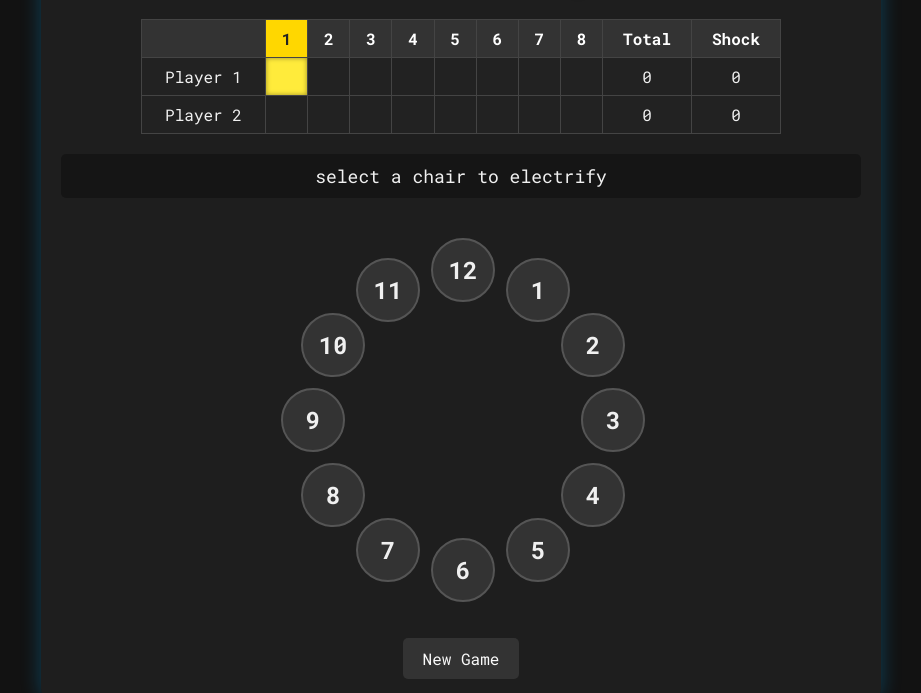
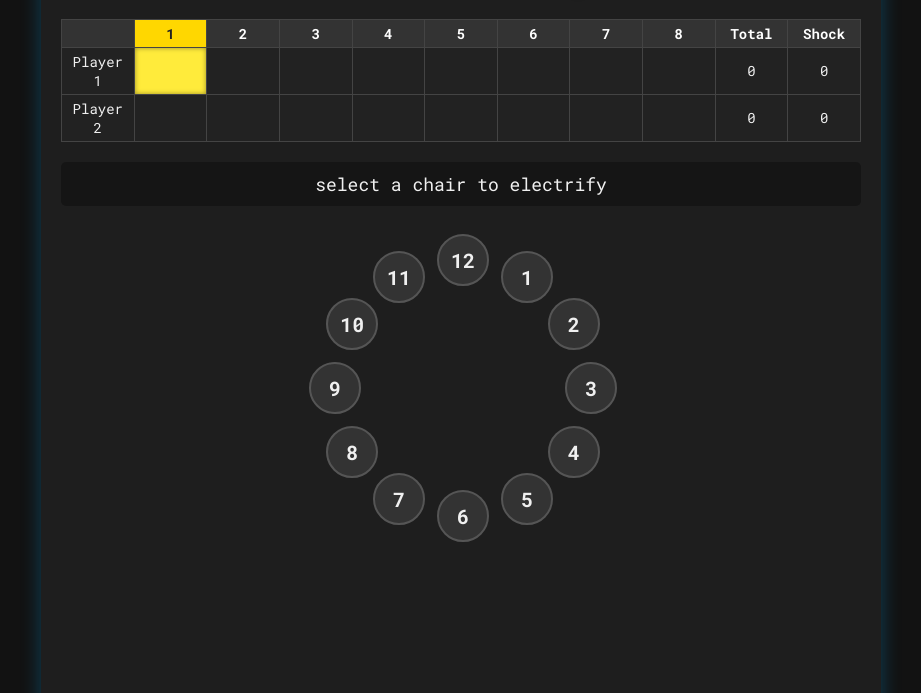
Before and after one commit to qKota58wbp/electric-chair-game, a plain HTML site: page index.html in a window 1280 px wide. Shown: the part 107-800 px from the top of the page, without its empty margins (179-1100 px from the left). Drawn offline with Linux system fonts and the light colour scheme.

Commit message:
Add files via upload
スマホの仕様に変更

```diff
--- a/index.html
+++ b/index.html
@@ -1,5 +1,6 @@
 <!DOCTYPE html>
 <html lang="ja">
+
 <head>
     <meta charset="UTF-8">
     <meta name="viewport" content="width=device-width, initial-scale=1.0">
@@ -10,148 +11,259 @@
         body {
             font-family: 'Roboto Mono', monospace;
             text-align: center;
-            background-color: #121212; /* Dark Background */
-            color: #f0f0f0; /* Light Text */
+            background-color: #121212;
+            /* Dark Background */
+            color: #f0f0f0;
+            /* Light Text */
             margin: 0;
             padding: 20px;
             transition: background-color 0.3s ease, color 0.3s ease;
         }
+
         h1 {
-            color: #FF4081; /* Accent Color */
+            color: #FF4081;
+            /* Accent Color */
             text-shadow: 2px 2px 4px rgba(0, 0, 0, 0.5);
         }
+
         .game-container {
             max-width: 800px;
             margin: 0 auto;
             padding: 20px;
-            background-color: rgba(255, 255, 255, 0.05); /* Translucent White */
+            background-color: rgba(255, 255, 255, 0.05);
+            /* Translucent White */
             border-radius: 10px;
-            box-shadow: 0 0 20px rgba(0, 174, 255, 0.3); /* Neon Glow */
+            box-shadow: 0 0 20px rgba(0, 174, 255, 0.3);
+            /* Neon Glow */
             transition: background-color 0.3s ease, box-shadow 0.3s ease;
         }
+
         .status {
             font-size: 18px;
             margin: 20px 0;
             padding: 10px;
-            background-color: rgba(0, 0, 0, 0.3); /* Dark Translucent */
+            background-color: rgba(0, 0, 0, 0.3);
+            /* Dark Translucent */
             border-radius: 5px;
             transition: background-color 0.3s ease;
         }
+
         .scores {
             display: flex;
             justify-content: space-around;
             margin-bottom: 20px;
         }
+
         .player-score {
             padding: 10px 20px;
-            background-color: rgba(0, 0, 0, 0.3); /* Dark Translucent */
+            background-color: rgba(0, 0, 0, 0.3);
+            /* Dark Translucent */
             border-radius: 5px;
             font-weight: bold;
             transition: background-color 0.3s ease;
         }
+
         .player-score.active {
-            background-color: #64FFDA; /* Active Highlight */
+            background-color: #64FFDA;
+            /* Active Highlight */
             color: #222;
         }
+
         table#scoreboard {
             margin: 0 auto 20px;
             border-collapse: collapse;
-            width: 80%;
+            width: 100%;
+            /* 80%から100%に変更 */
             border: 1px solid #444;
+            font-size: 14px;
+            /* フォントサイズを小さく */
+            table-layout: fixed;
+            /* テーブルレイアウトを固定 */
+            overflow-x: auto;
+            /* 必要に応じて横スクロール */
         }
-        table#scoreboard th, table#scoreboard td {
+
+        table#scoreboard th,
+        table#scoreboard td {
             border: 1px solid #444;
-            padding: 8px 12px;
+            padding: 4px;
+            /* パディングを小さく */
             text-align: center;
+            word-break: break-word;
+            /* 長いテキストの折り返し */
         }
+
+        @media screen and (max-width: 600px) {
+            table#scoreboard {
+                font-size: 12px;
+                /* さらに小さく */
+            }
+
+            table#scoreboard th,
+            table#scoreboard td {
+                padding: 2px;
+                /* パディングをさらに小さく */
+            }
+
+            .game-container {
+                padding: 10px;
+                /* コンテナのパディングも小さく */
+            }
+        }
+
         table#scoreboard th {
             background-color: #333;
             color: #fff;
         }
+
         table#scoreboard td {
             background-color: #222;
         }
+
         /* --- Highlight Styles --- */
         table#scoreboard th.current-turn {
-            background-color: #FFD700; /* Current Turn Header Highlight */
+            background-color: #FFD700;
+            /* Current Turn Header Highlight */
             color: #222;
             font-weight: bold;
         }
+
         table#scoreboard td.current-turn {
-            background-color: #FFEB3B; /* Current Turn Cell Highlight (Slightly different yellow) */
+            background-color: #FFEB3B;
+            /* Current Turn Cell Highlight (Slightly different yellow) */
             color: #222;
             font-weight: bold;
-             box-shadow: inset 0 0 5px rgba(0,0,0,0.4); /* Inner shadow for depth */
+            box-shadow: inset 0 0 5px rgba(0, 0, 0, 0.4);
+            /* Inner shadow for depth */
         }
+
         /* --- End Highlight Styles --- */
         .chairs-container {
             display: flex;
             flex-wrap: wrap;
             justify-content: center;
-            width: 400px;
-            height: 400px;
-            margin: 20px auto; /* Added top/bottom margin */
+            width: 100%;
+            /* 固定幅から変更 */
+            max-width: 400px;
+            /* 最大幅を設定 */
+            height: 0;
+            /* 高さを0に */
+            padding-bottom: 100%;
+            /* アスペクト比を維持 */
+            margin: 20px auto;
             position: relative;
         }
+
         .chair {
-            width: 60px;
-            height: 60px;
-            /* Removed margin: 10px; position is absolute */
+            /* サイズはJavaScriptで動的に設定するので削除 */
+            /* width: 60px; */
+            /* height: 60px; */
             display: flex;
             align-items: center;
             justify-content: center;
-            font-size: 24px;
+            font-size: 20px;
+            /* フォントサイズを少し小さく */
             font-weight: bold;
             background-color: #333;
             border: 2px solid #555;
-            border-radius: 50%; /* Circle */
+            border-radius: 50%;
             cursor: pointer;
-            position: absolute; /* For circular layout */
+            position: absolute;
             transition: all 0.3s ease;
         }
+
+        @media screen and (max-width: 600px) {
+            .chair {
+                font-size: 16px;
+                /* さらに小さく */
+            }
+
+            .game-container {
+                max-width: 100%;
+                /* コンテナの最大幅を画面幅に */
+            }
+        }
+
         .chair:hover {
             background-color: #555;
-            transform: scale(1.05); /* Slight zoom on hover */
+            transform: scale(1.05);
+            /* Slight zoom on hover */
         }
+
         .chair.removed {
             visibility: hidden;
-            opacity: 0; /* Fade out */
+            opacity: 0;
+            /* Fade out */
         }
+
         .chair.shocked {
-            background-color: #FF4081; /* Shock Color */
+            background-color: #FF4081;
+            /* Shock Color */
             animation: shock 0.5s ease-in-out;
         }
+
         .chair.shocked::after {
             content: "⚡";
             font-size: 24px;
-            color: #FFD700; /* Lightning Color */
+            color: #FFD700;
+            /* Lightning Color */
             position: absolute;
-            top: -10px; /* Adjust position */
-            right: -10px; /* Adjust position */
-            animation: shock-icon-fade 1.5s ease-out forwards; /* Fade out icon */
+            top: -10px;
+            /* Adjust position */
+            right: -10px;
+            /* Adjust position */
+            animation: shock-icon-fade 1.5s ease-out forwards;
+            /* Fade out icon */
         }
 
         @keyframes shock {
-            0% { transform: scale(1) rotate(0deg); background-color: #FF4081; }
-            25% { transform: scale(1.1) rotate(-5deg); background-color: #F50057; }
-            50% { transform: scale(1.1) rotate(5deg); }
-            75% { transform: scale(1.1) rotate(-5deg); }
-            100% { transform: scale(1) rotate(0deg); background-color: #FF4081; }
+            0% {
+                transform: scale(1) rotate(0deg);
+                background-color: #FF4081;
+            }
+
+            25% {
+                transform: scale(1.1) rotate(-5deg);
+                background-color: #F50057;
+            }
+
+            50% {
+                transform: scale(1.1) rotate(5deg);
+            }
+
+            75% {
+                transform: scale(1.1) rotate(-5deg);
+            }
+
+            100% {
+                transform: scale(1) rotate(0deg);
+                background-color: #FF4081;
+            }
         }
 
         @keyframes shock-icon-fade {
-            0% { opacity: 1; transform: scale(1); }
-            100% { opacity: 0; transform: scale(1.5); }
+            0% {
+                opacity: 1;
+                transform: scale(1);
+            }
+
+            100% {
+                opacity: 0;
+                transform: scale(1.5);
+            }
         }
 
         .controls {
             margin-top: 20px;
         }
+
         button {
             padding: 10px 20px;
             font-size: 16px;
-            font-family: 'Roboto Mono', monospace; /* Match body font */
-            background-color: #333; /* Button Color */
+            font-family: 'Roboto Mono', monospace;
+            /* Match body font */
+            background-color: #333;
+            /* Button Color */
             color: rgb(250, 250, 250);
             border: none;
             border-radius: 5px;
@@ -159,30 +271,39 @@
             margin: 0 10px;
             transition: background-color 0.3s ease, transform 0.1s ease;
         }
+
         button:hover {
             background-color: #555;
-            transform: translateY(-1px); /* Slight lift on hover */
+            transform: translateY(-1px);
+            /* Slight lift on hover */
         }
+
         button:active {
-             transform: translateY(1px); /* Push down on click */
+            transform: translateY(1px);
+            /* Push down on click */
         }
+
         button:disabled {
             background-color: #666;
             cursor: not-allowed;
-            transform: none; /* Disable hover/active effect */
+            transform: none;
+            /* Disable hover/active effect */
         }
+
         .game-over {
-            margin-top: 30px; /* Increased margin */
+            margin-top: 30px;
+            /* Increased margin */
             font-size: 24px;
             font-weight: bold;
             color: #FF4081;
             text-shadow: 2px 2px 4px rgba(0, 0, 0, 0.5);
             padding: 15px;
-            background-color: rgba(0,0,0,0.4);
+            background-color: rgba(0, 0, 0, 0.4);
             border-radius: 5px;
         }
     </style>
 </head>
+
 <body>
     <div class="game-container">
         <h1>Electric chair game</h1>
@@ -190,33 +311,46 @@
         <table id="scoreboard">
             <thead>
                 <tr>
-                    <th></th> <th>1</th> <th>2</th>
+                    <th></th>
+                    <th>1</th>
+                    <th>2</th>
                     <th>3</th>
                     <th>4</th>
                     <th>5</th>
                     <th>6</th>
                     <th>7</th>
-                    <th>8</th> <th>Total</th> <th>Shock</th> </tr>
+                    <th>8</th>
+                    <th>Total</th>
+                    <th>Shock</th>
+                </tr>
             </thead>
             <tbody>
                 <tr id="player1-row">
                     <td>Player 1</td>
-                    <td></td> <td></td>
                     <td></td>
                     <td></td>
                     <td></td>
                     <td></td>
                     <td></td>
-                    <td></td> <td>0</td> <td>0</td> </tr>
+                    <td></td>
+                    <td></td>
+                    <td></td>
+                    <td>0</td>
+                    <td>0</td>
+                </tr>
                 <tr id="player2-row">
                     <td>Player 2</td>
-                    <td></td> <td></td>
                     <td></td>
                     <td></td>
                     <td></td>
                     <td></td>
                     <td></td>
-                    <td></td> <td>0</td> <td>0</td> </tr>
+                    <td></td>
+                    <td></td>
+                    <td></td>
+                    <td>0</td>
+                    <td>0</td>
+                </tr>
             </tbody>
         </table>
 
@@ -234,7 +368,7 @@
     </div>
 
     <script>
-        document.addEventListener('DOMContentLoaded', function() {
+        document.addEventListener('DOMContentLoaded', function () {
             const gameState = {
                 chairs: [],
                 activePlayer: 1,
@@ -250,23 +384,29 @@
             };
 
             // 椅子を初期化し、円形に配置する関数
+            // initChairs関数内の椅子配置部分を修正
             function initChairs() {
                 const container = document.getElementById('chairs-container');
                 container.innerHTML = ''; // 前の椅子をクリア
                 gameState.chairs = [];
                 const totalChairs = 12;
-                const radius = 150; // 円の半径
-                const containerWidth = container.offsetWidth;
-                const containerHeight = container.offsetHeight;
-                const center = { x: containerWidth / 2, y: containerHeight / 2 };
-                const chairWidth = 60; // CSSと合わせる
-                const chairHeight = 60; // CSSと合わせる
+
+                // ここを修正：コンテナサイズを動的に計算
+                const containerSize = Math.min(400, Math.min(window.innerWidth * 0.8, window.innerHeight * 0.4));
+                container.style.width = `${containerSize}px`;
+                container.style.height = `${containerSize}px`;
+
+                const radius = containerSize * 0.4; // 円の半径を動的に計算
+                const center = { x: containerSize / 2, y: containerSize / 2 };
+
+                // 椅子のサイズも画面サイズに応じて調整
+                const chairWidth = Math.min(60, containerSize * 0.15);
+                const chairHeight = chairWidth; // 正方形を維持
 
                 for (let i = 0; i < totalChairs; i++) {
-                    // 円周上の位置を計算
-                    const chairValue = i + 1; // 1から12の椅子番号を取得
-                    // 時計の文字盤のように配置するための角度計算 (12時=PI/2, 3時=0, 6時=3PI/2, 9時=PI)
-                    const angle = (chairValue / totalChairs) * 2 * Math.PI - Math.PI / 2; // 3時(0)基準から-PI/2オフセット
+                    // 以下は同じですが、動的なサイズを使用
+                    const chairValue = i + 1;
+                    const angle = (chairValue / totalChairs) * 2 * Math.PI - Math.PI / 2;
                     const x = center.x + radius * Math.cos(angle) - chairWidth / 2;
                     const y = center.y + radius * Math.sin(angle) - chairHeight / 2;
 
@@ -275,7 +415,9 @@
                     chair.textContent = chairValue;
                     chair.style.left = `${x}px`;
                     chair.style.top = `${y}px`;
-                    chair.dataset.index = i; // インデックスを保存 (0-11)
+                    chair.style.width = `${chairWidth}px`; // 動的なサイズを設定
+                    chair.style.height = `${chairHeight}px`;
+                    chair.dataset.index = i;
 
                     chair.addEventListener('click', () => handleChairClick(i));
 
@@ -286,7 +428,6 @@
                         removed: false
                     });
                 }
-                 // ゲーム開始時のハイライト更新
                 highlightCurrentPlayer();
             }
 
@@ -619,4 +760,5 @@
         });
     </script>
 </body>
+
 </html>
```
Lines whose indentation alone changed are shown as unchanged.
